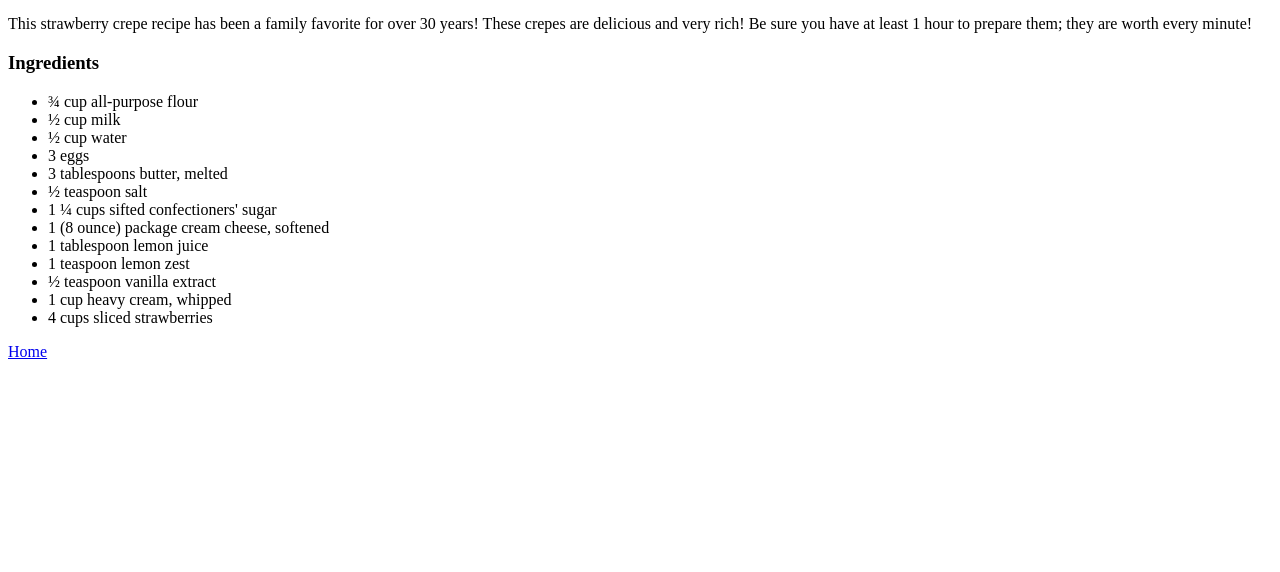
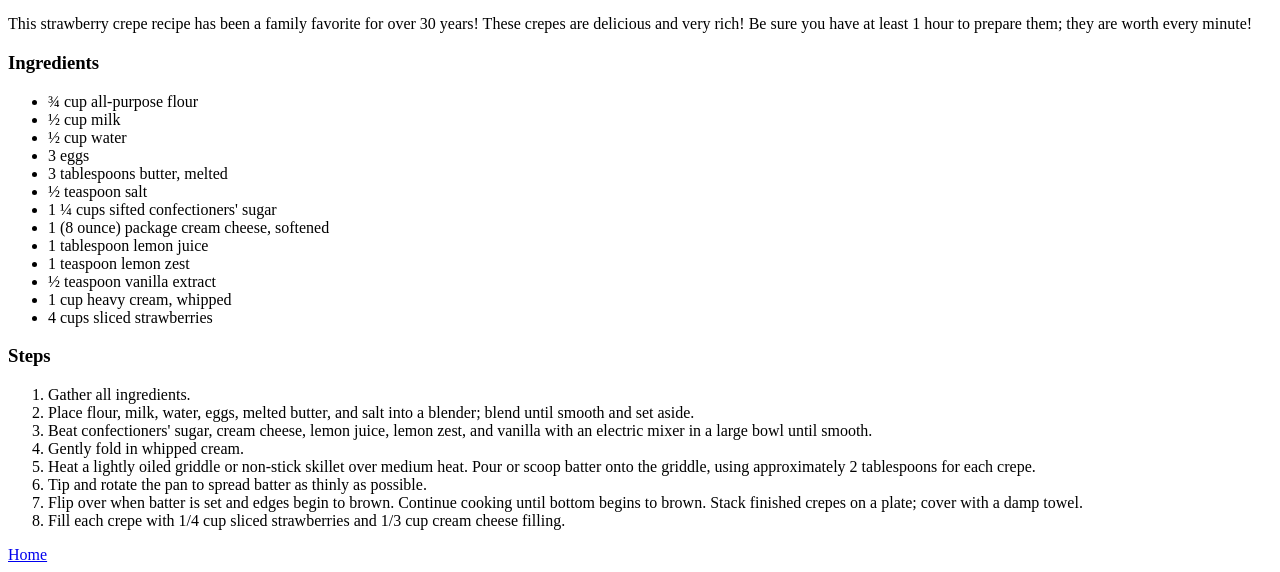
Before and after one commit to mtamelyte/odin-recipes, a plain HTML site: page recipes/crepes.html in a window 1280 px wide. Shown: the part 428-1000 px from the top of the page. Before the commit the page ends 800 px from the top, so only its background shows below. Drawn offline with Linux system fonts and the light colour scheme.

Commit message:
Add step by step instructions

```diff
--- a/recipes/crepes.html
+++ b/recipes/crepes.html
@@ -26,6 +26,17 @@
         <li>1 cup heavy cream, whipped</li>
         <li>4 cups sliced strawberries</li>
     </ul>
+    <h3>Steps</h3>
+    <ol>
+        <li>Gather all ingredients.</li>
+        <li>Place flour, milk, water, eggs, melted butter, and salt into a blender; blend until smooth and set aside.</li>
+        <li>Beat confectioners' sugar, cream cheese, lemon juice, lemon zest, and vanilla with an electric mixer in a large bowl until smooth.</li>
+        <li>Gently fold in whipped cream.</li>
+        <li>Heat a lightly oiled griddle or non-stick skillet over medium heat. Pour or scoop batter onto the griddle, using approximately 2 tablespoons for each crepe.</li>
+        <li>Tip and rotate the pan to spread batter as thinly as possible.</li>
+        <li>Flip over when batter is set and edges begin to brown. Continue cooking until bottom begins to brown. Stack finished crepes on a plate; cover with a damp towel.</li>
+        <li>Fill each crepe with 1/4 cup sliced strawberries and 1/3 cup cream cheese filling.</li>
+    </ol>
     <a href="../index.html">Home</a>
 </body>
 </html>
```
